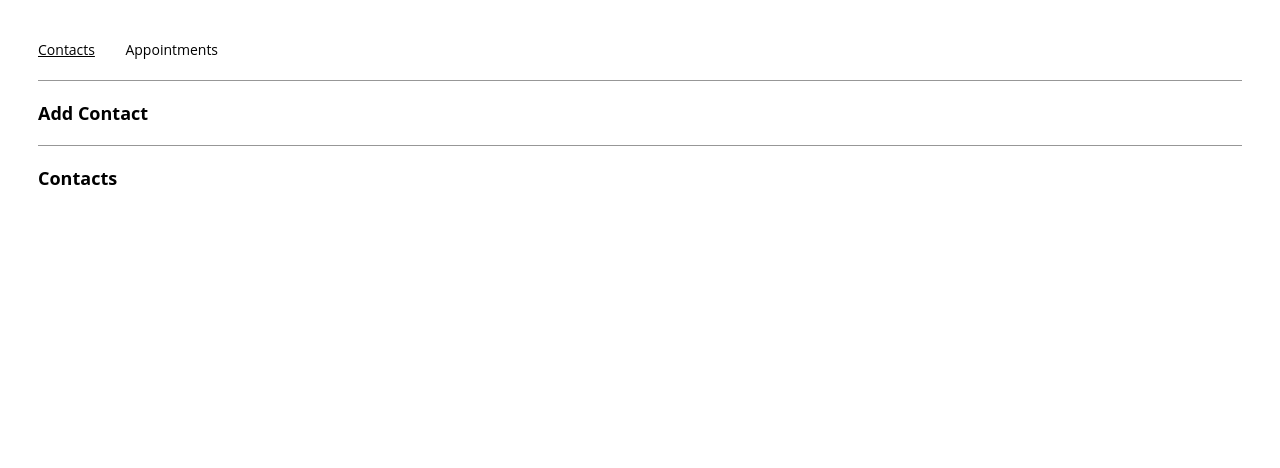
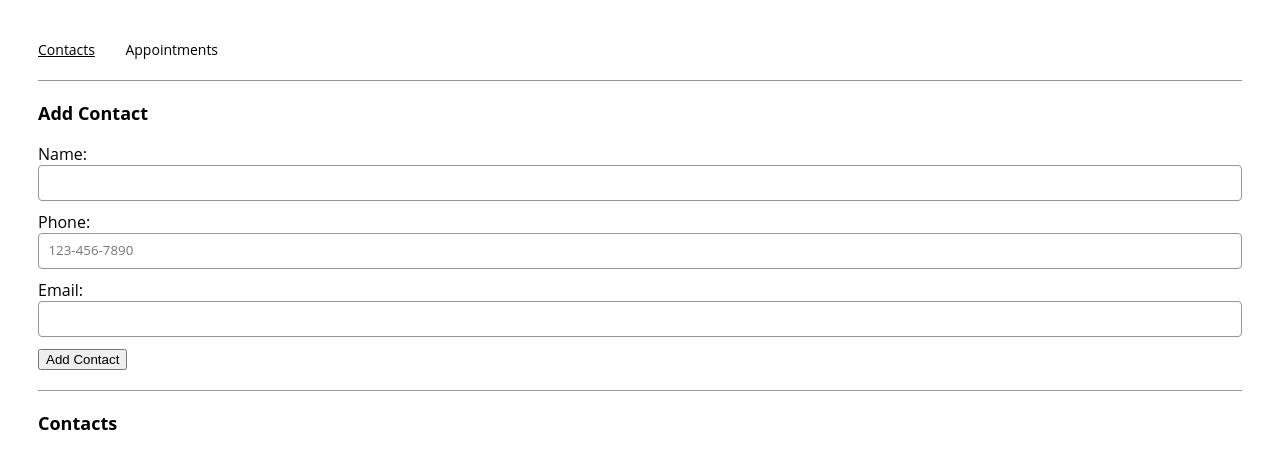
Before and after one commit to economicseeker/appointment-planner-starting-v18, a React (Create React App) app: page /contacts in a window 1280 px wide. Shown: the top 468 px of the page. Built offline with nearby package versions, Linux system fonts and the light colour scheme.

Commit message:
feat: Implement ContactForm with controlled inputs and validation

```diff
--- a/src/components/contactForm/ContactForm.js
+++ b/src/components/contactForm/ContactForm.js
@@ -7,9 +7,45 @@ export const ContactForm = ({
   setPhone,
   email,
   setEmail,
-  handleSubmit
+  handleSubmit,
+  duplicate
 }) => {
   return (
-    <></>
+    <form onSubmit={handleSubmit}>
+      <div>
+        <label htmlFor="name">Name:</label>
+        <input
+          type="text"
+          id="name"
+          value={name}
+          onChange={(e) => setName(e.target.value)}
+          required
+        />
+        {duplicate && <p style={{ color: 'red' }}>This name is already in use</p>}
+      </div>
+      <div>
+        <label htmlFor="phone">Phone:</label>
+        <input
+          type="tel"
+          id="phone"
+          value={phone}
+          onChange={(e) => setPhone(e.target.value)}
+          pattern="[0-9]{3}-[0-9]{3}-[0-9]{4}"
+          placeholder="123-456-7890"
+          required
+        />
+      </div>
+      <div>
+        <label htmlFor="email">Email:</label>
+        <input
+          type="email"
+          id="email"
+          value={email}
+          onChange={(e) => setEmail(e.target.value)}
+          required
+        />
+      </div>
+      <button type="submit">Add Contact</button>
+    </form>
   );
 };
```
